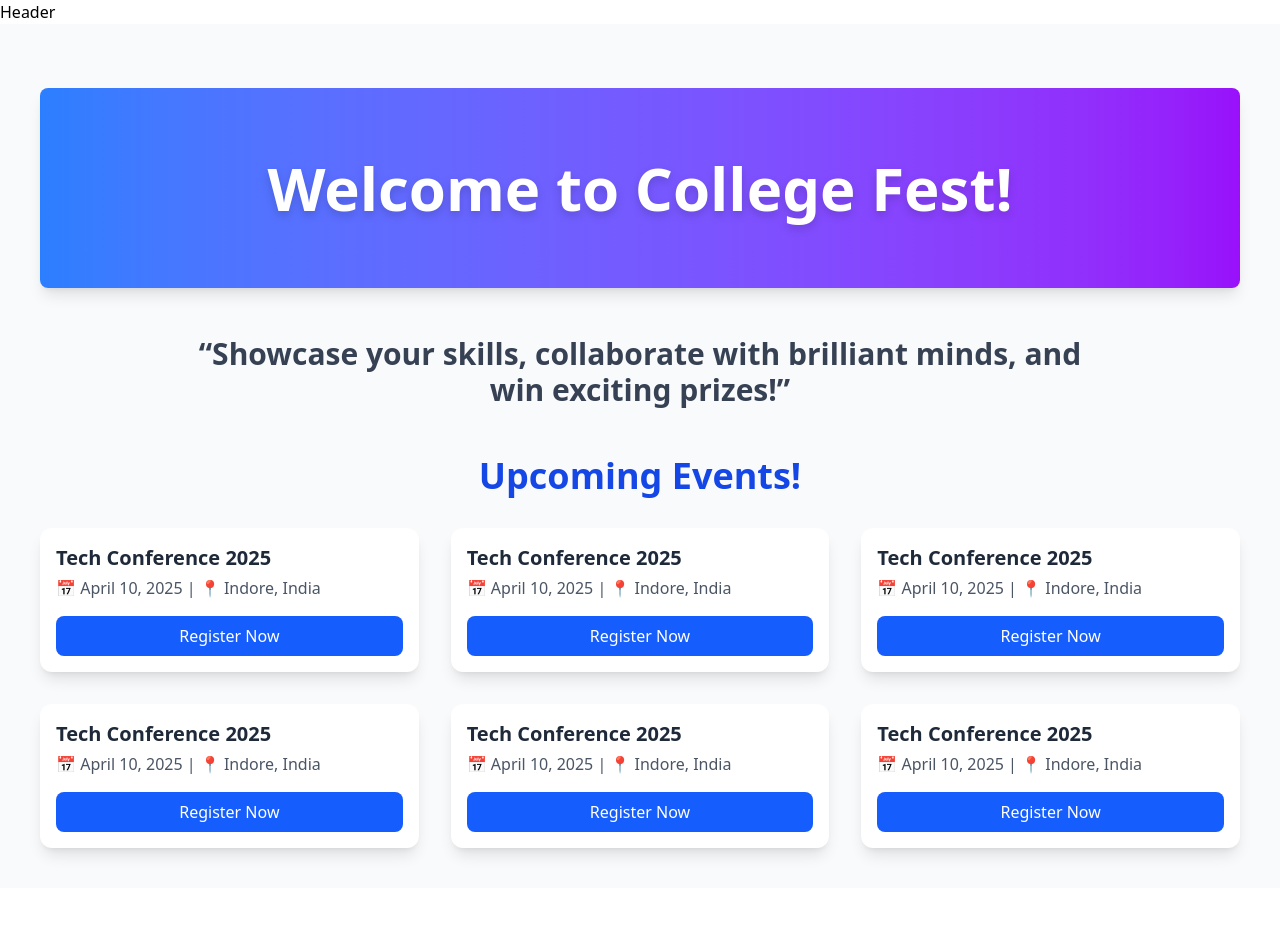
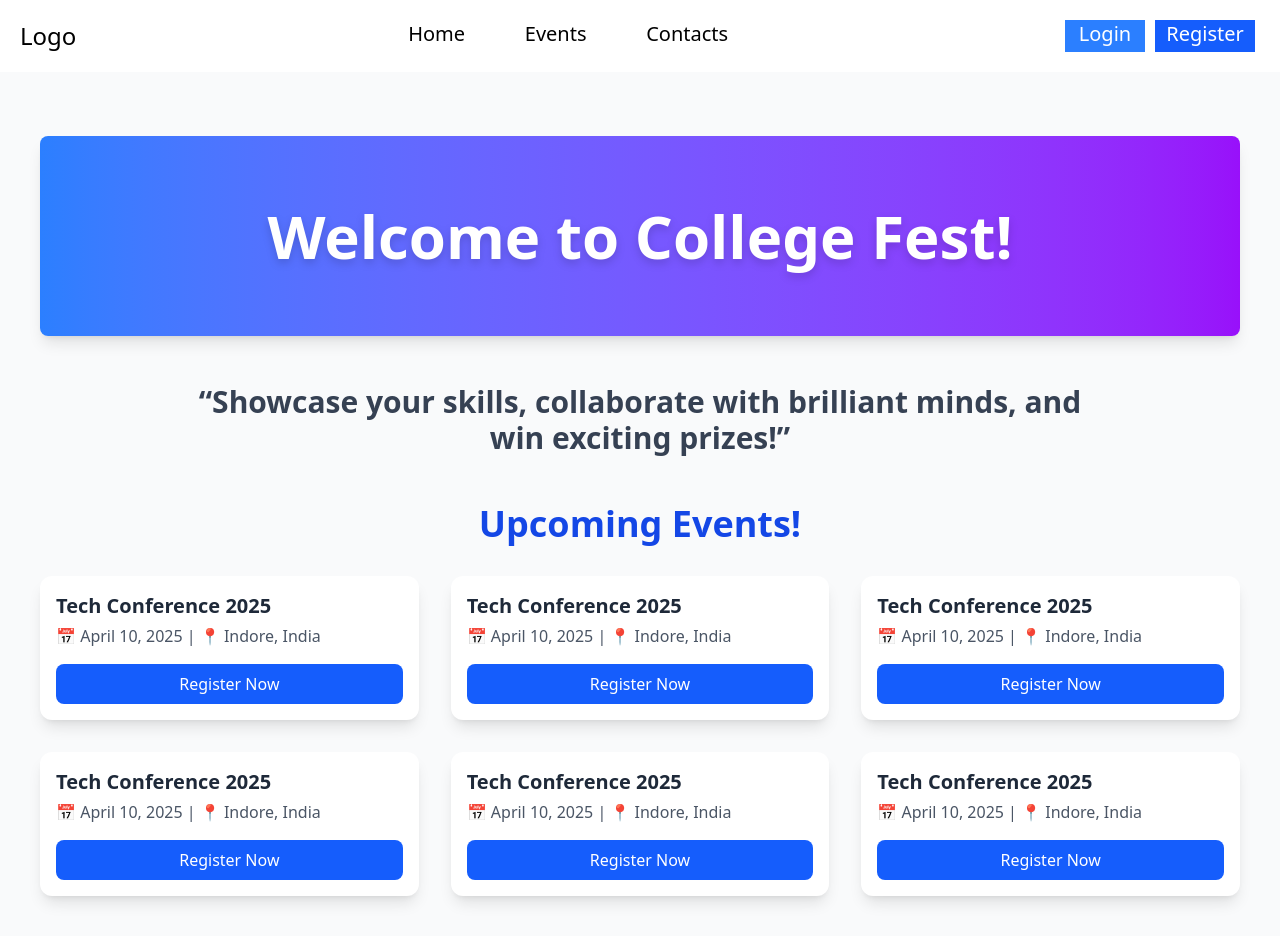
Before and after one commit to Hacktecher-04/event_management, a Next.js app in the folder frontend/: page / in a window 1280 px wide. Before the commit the page ends 888 px from the top, so only its background shows below. Built offline with nearby package versions, Linux system fonts and the light colour scheme.

Commit message:
navbar designed

```diff
--- a/frontend/src/components/Header.js
+++ b/frontend/src/components/Header.js
@@ -1,9 +1,38 @@
-import React from 'react'
+import React from 'react';
+import Link from 'next/link';
 
 const Header = () => {
   return (
-    <div>Header</div>
-  )
-}
+    <nav className="p-5 text-xl bg-white text-black flex justify-between">
+      <h1 className='text-2xl'>Logo</h1>
+      <ul className="flex w-xs justify-between">
+        <li>
+          <Link href="/">Home</Link>
+        </li>
+        <li>
+          <Link href="/events">Events</Link>
+        </li>
+        <li>
+          <Link href="/contact">Contacts</Link>
+        </li>
+      </ul>
+      <div >
+        <ul className='flex justify-around w-50 text-white'>
+        <li className='bg-blue-500 w-20 h-8 flex justify-around'>
+          <Link href="/auth/login">
+            <button>Login</button>
+          </Link>
+        </li>
+
+        <li className='bg-blue-600 w-25 h-8 flex justify-around'>
+          <Link href="/auth/register">
+            <button>Register</button>
+          </Link>
+        </li>
+        </ul>
+      </div>
+    </nav>
+  );
+};
 
 export default Header
```
